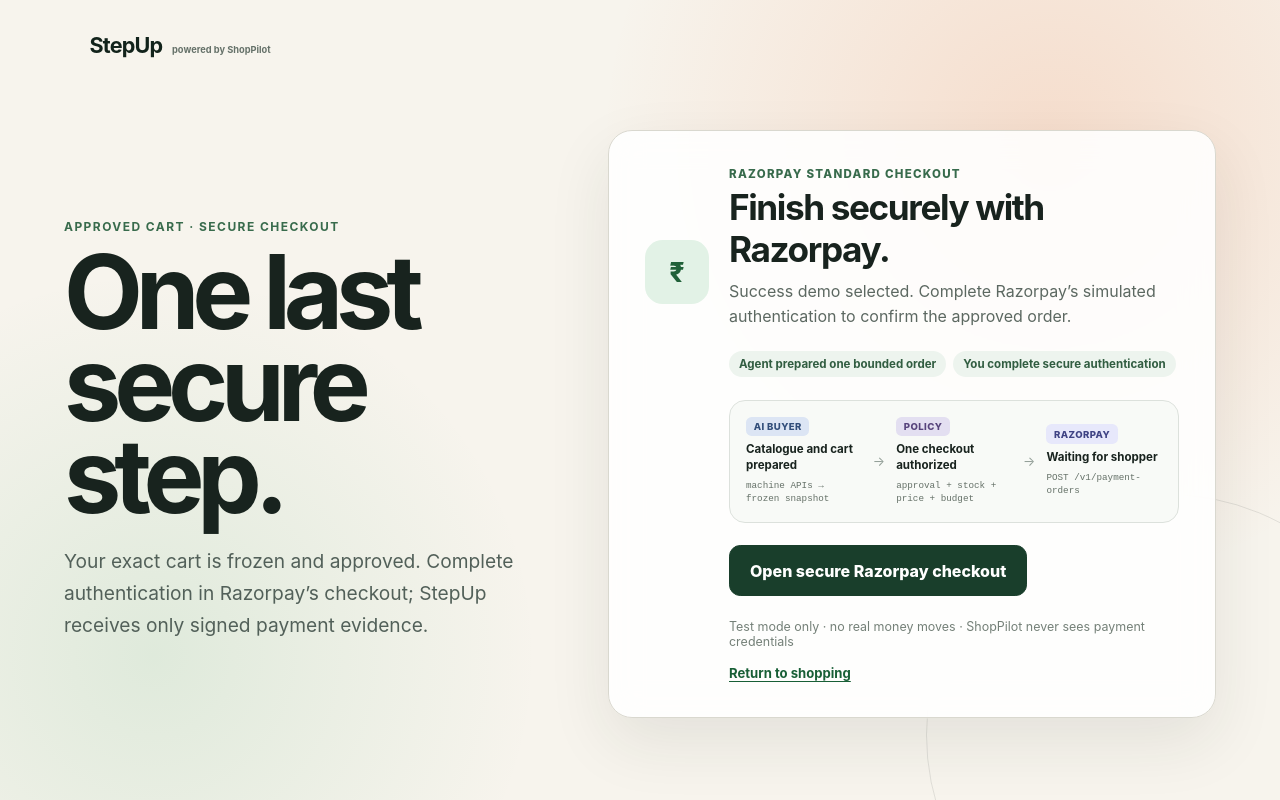
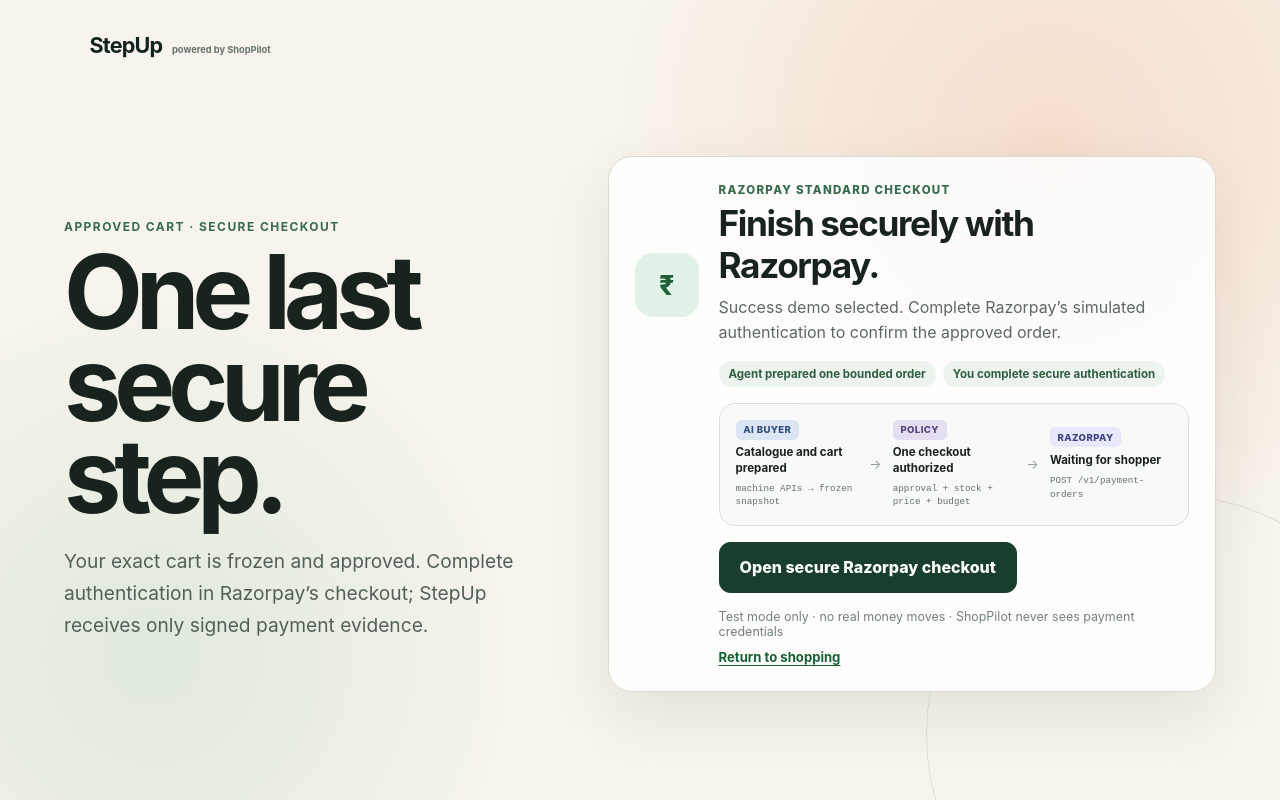
Before and after one commit to 1pizzaslice/shoppilot-agentic-commerce, a Next.js app in the folder apps/web/: page /checkout/1 in a window 1280 px wide. Built offline with nearby package versions, Linux system fonts and the light colour scheme; no server answers.

Commit message:
fix: add checkout viewport margin

```diff
--- a/apps/web/app/styles.css
+++ b/apps/web/app/styles.css
@@ -317,6 +317,8 @@
     grid-area: payment-checkout;
     width: 100%;
     max-width: 48rem;
+    gap: 1rem 1.25rem;
+    padding: clamp(1.25rem, 2vw, 1.75rem);
     justify-self: end;
   }
 }
```
